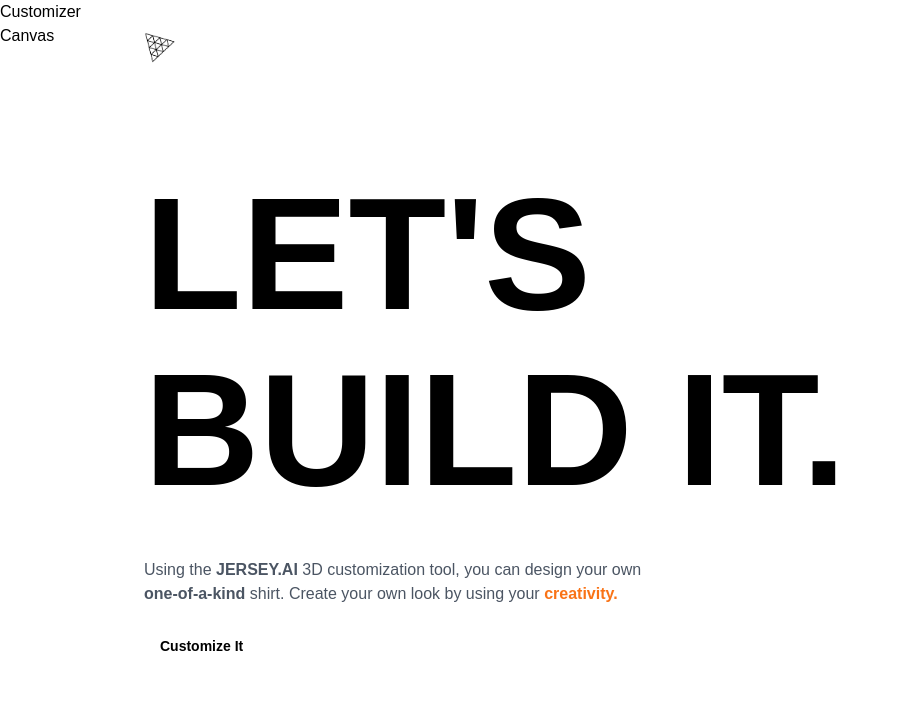
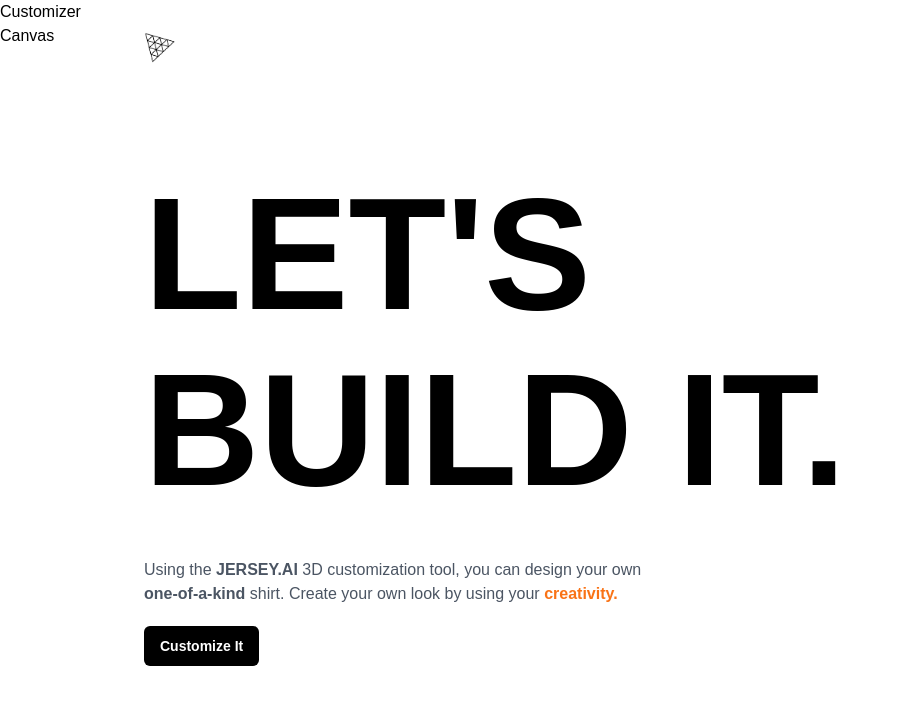
Before and after one commit to DeveloperSantoGithub/JERSEY-AI, a React (Vite) app in the folder client/: page / in a window 1280 px wide. Shown: the top 704 px of the page, without its empty margins (0-899 px from the left). Built offline with nearby package versions, Linux system fonts and the light colour scheme; a web font is replaced by a local one.

Commit message:
custom button

```diff
--- a/client/src/components/CustomButton.jsx
+++ b/client/src/components/CustomButton.jsx
@@ -1,6 +1,10 @@
 const CustomButton = ({ type, title, handleClick, customStyles }) => {
 	const generateStyle = (type) => {
 		if (type === 'filled') {
+			return {
+				backgroundColor: '#000',
+				color: '#fff',
+			};
 		} else {
 		}
 	};
```
